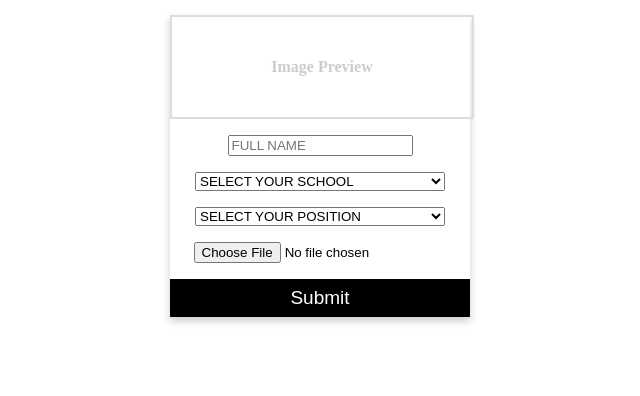
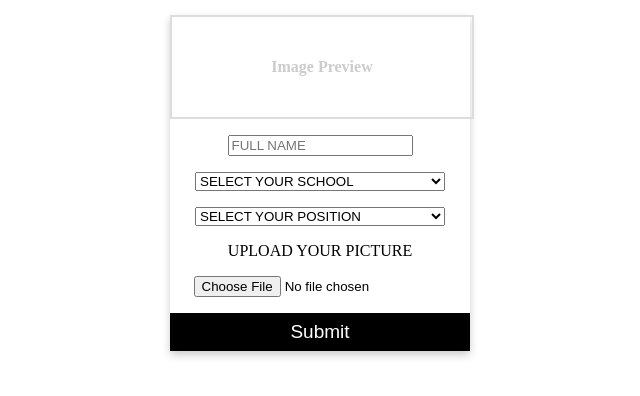
Before and after one commit to nationalgrasagsenate/nationalgrasagsenate.github.io, a plain HTML site: page index.html in a window 1280 px wide. Shown: the whole page, without its empty margins (320-960 px from the left). Drawn offline with Linux system fonts and the light colour scheme.

Commit message:
Update index.html

```diff
--- a/index.html
+++ b/index.html
@@ -105,6 +105,7 @@
 </P>
 
 </form>
+	<p>UPLOAD YOUR PICTURE</p>
 <input required id="attach" name="attach" type="file"/>
 <p><button onclick="UploadFile();">Submit</button></p>
 
```
